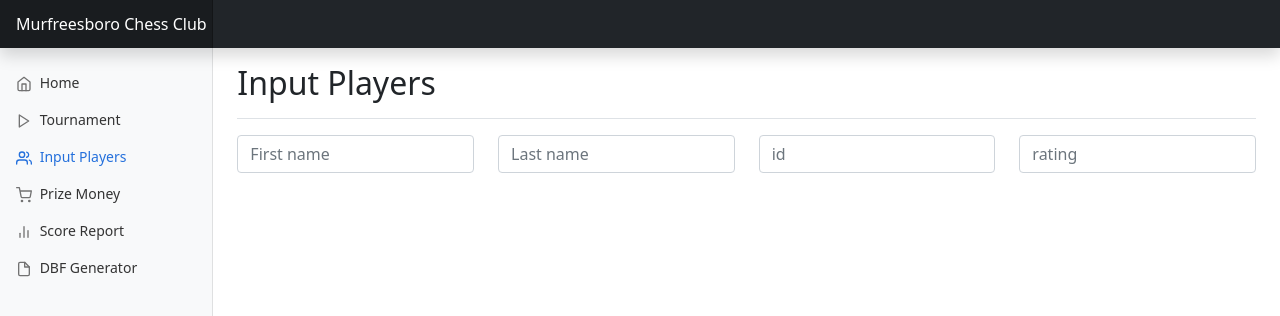
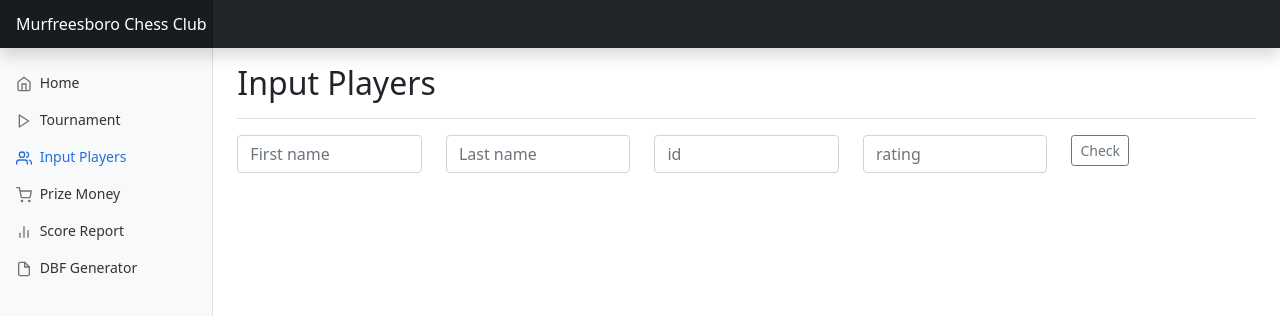
Before and after one commit to strangerthandev115/ChessTournamentApp, a website: page inputPlayers/inputPlayers.html in a window 1280 px wide. Shown: the top 316 px of the page. Drawn offline with nearby package versions, Linux system fonts and the light colour scheme.

Commit message:
adding dbf file and scripting for the inputPlayers page

```diff
--- a/inputPlayers/inputPlayers.html
+++ b/inputPlayers/inputPlayers.html
@@ -101,16 +101,22 @@
         <form>
             <div class="row">
                 <div class="col">
-                  <input type="text" class="form-control" placeholder="First name" aria-label="First name">
+                  <input type="text" class="form-control" placeholder="First name" aria-label="First name" id="fname">
                 </div>
                 <div class="col">
-                  <input type="text" class="form-control" placeholder="Last name" aria-label="Last name">
+                  <input type="text" class="form-control" placeholder="Last name" aria-label="Last name" id="lname">
                 </div>
                 <div class="col">
-                    <input type="text" class="form-control" placeholder="id" aria-label="id">
+                    <input type="text" class="form-control" placeholder="id" aria-label="id" id="id">
                 </div>
                 <div class="col">
-                    <input type="text" class="form-control" placeholder="rating" aria-label="rating">
+                    <input type="text" class="form-control" placeholder="rating" aria-label="rating" id="rating">
+                </div>
+                <div class="col">
+                  <button type="button" class="btn btn-sm btn-outline-secondary" onclick="lookup()">Check</button>
+                </div>
+                <div>
+                  <p id="playerStatus"></p>
                 </div>
             </div>
         </form>
@@ -120,5 +126,6 @@
 </div>
 
 <script src="https://cdn.jsdelivr.net/npm/feather-icons@4.28.0/dist/feather.min.js" integrity="sha384-uO3SXW5IuS1ZpFPKugNNWqTZRRglnUJK6UAZ/gxOX80nxEkN9NcGZTftn6RzhGWE" crossorigin="anonymous"></script><script src="https://cdn.jsdelivr.net/npm/chart.js@2.9.4/dist/Chart.min.js" integrity="sha384-zNy6FEbO50N+Cg5wap8IKA4M/ZnLJgzc6w2NqACZaK0u0FXfOWRRJOnQtpZun8ha" crossorigin="anonymous"></script><script src="../dashboard.js"></script>
-  </body>
+<script src="inputPlayers.js"></script>
+</body>
 </html>
--- /dev/null
+++ b/inputPlayers/inputPlayers.js
@@ -0,0 +1,26 @@
+function lookup() {
+    //this function takes the input from the user in the inputPlayers file
+    //and looks up the player in the dbf file
+
+    //get the input from the user
+    var fname = document.getElementById("fname").value;
+    var lname = document.getElementById("lname").value;
+
+    //open the dbf file
+    var dbf = new ActiveXObject("TARATSUP.DBF");
+
+    //search for the player in the dbf file
+    var player = dbf.lookup(fname, lname);
+
+    //if player is found, check expiration date
+    var message = "Player is not found!";
+    if (player) {
+        if (player.expirationDate < new Date()) {
+            var message = "Player is expired!";
+            document.getElementById("playerStatus").innerHTML = message;
+        }
+    }
+
+    document.getElementById("playerStatus").innerHTML = message;
+
+}
```
Also changed, not shown: 1 other file.
